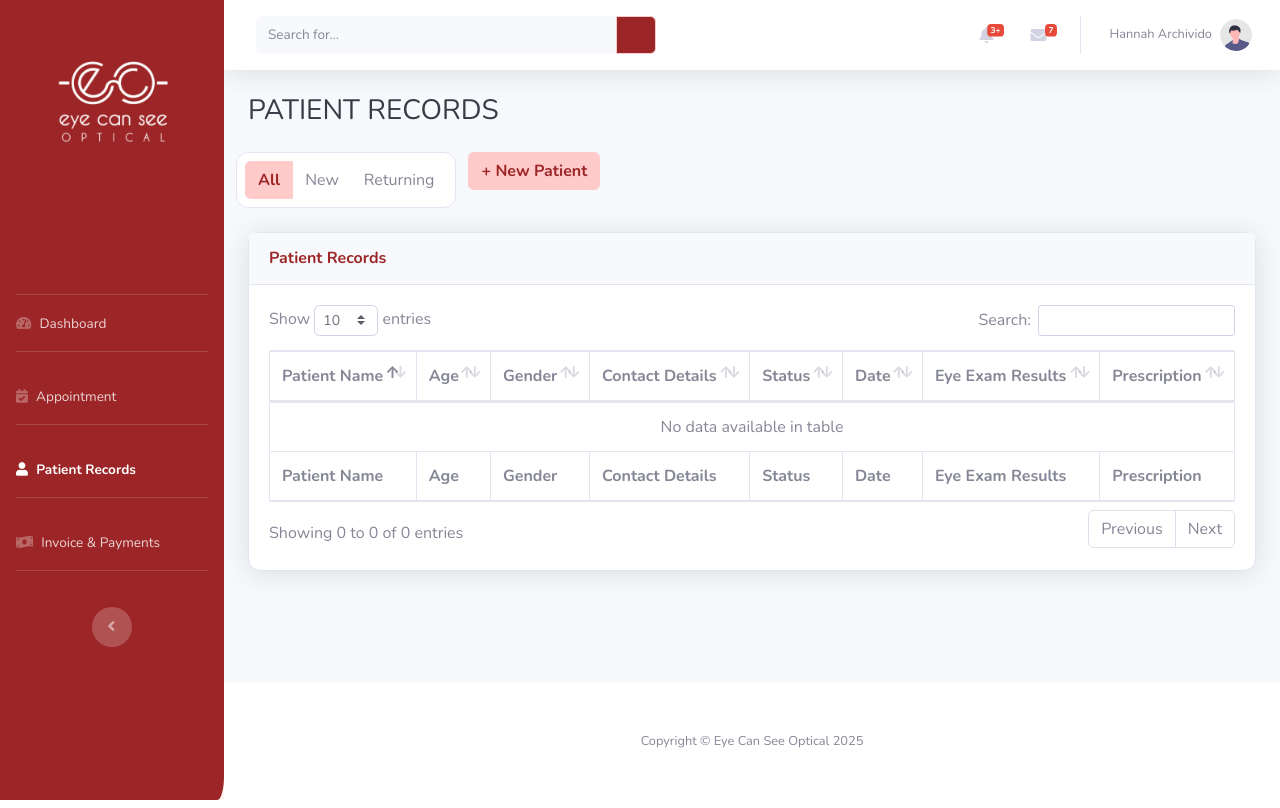
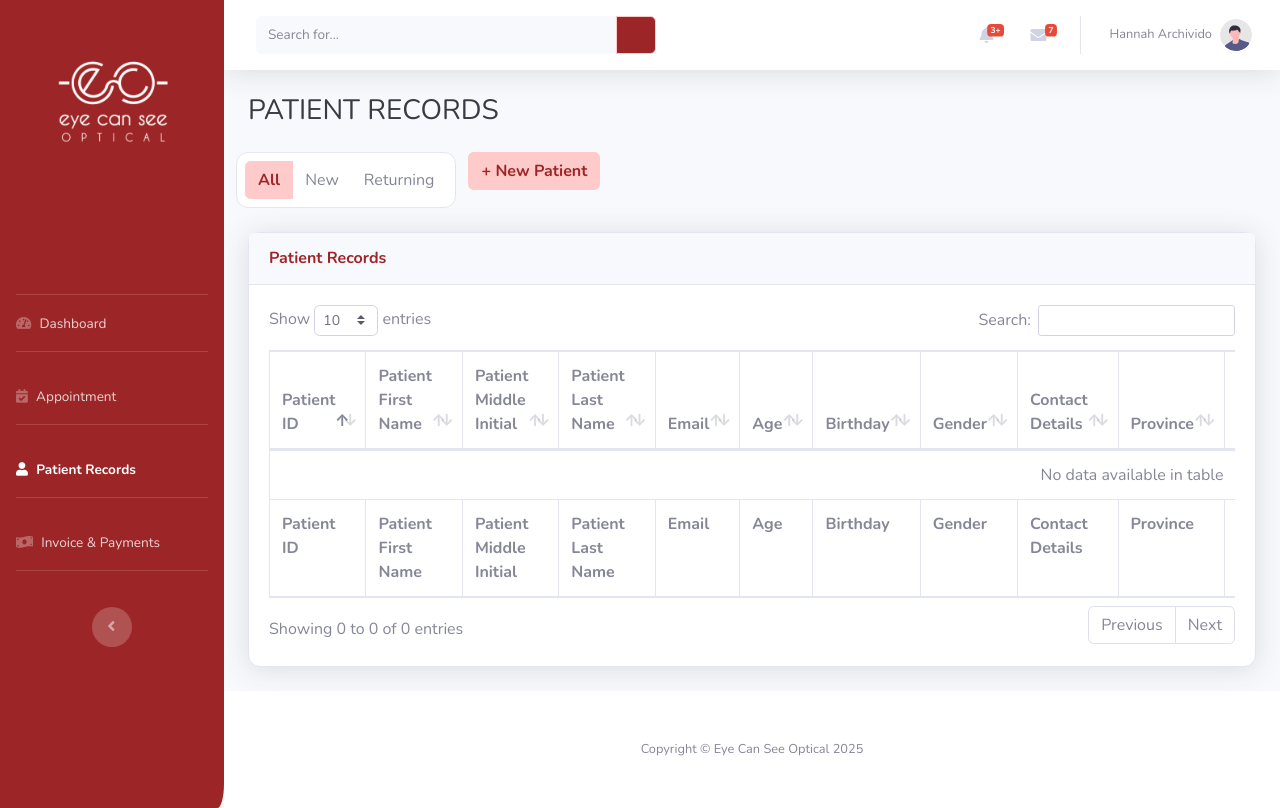
Before and after one commit to hannahmaearchivido/Eye-Can-See-Optical-Appointment-and-Management-System, a Flask app: page /patients in a window 1280 px wide. Run offline with Flask 3, Linux system fonts and the light colour scheme; data that the repository does not hold is empty; some libraries are stand-ins or nearby versions.

Commit message:
Update tables.html

```diff
--- a/templates/tables.html
+++ b/templates/tables.html
@@ -342,39 +342,66 @@
                                 <table class="table table-bordered" id="dataTable" width="100%" cellspacing="0">
                                     <thead>
                                         <tr>
-                                            <th>Patient Name</th>
+                                            <th>Patient ID</th>
+                                            <th>Patient First Name</th>
+                                            <th>Patient Middle Initial</th>
+                                            <th>Patient Last Name</th>
+                                            <th>Email</th>
                                             <th>Age</th>
+                                            <th>Birthday</th>
                                             <th>Gender</th>
                                             <th>Contact Details</th>
+                                            <th>Province</th>
+                                            <th>City/Municipality</th>
+                                            <th>Barangay</th>
+                                            <th>Street</th>
                                             <th>Status</th>
+                                            <th>Occupation</th>
                                             <th>Date</th>
-                                            <th>Eye Exam Results</th> <!-- New Column -->
-                                            <th>Prescription</th>      <!-- New Column -->
+                                            <th>Number of Visit</th>
                                         </tr>
                                     </thead>
                                     <tfoot>
                                         <tr>
-                                            <th>Patient Name</th>
+                                            <th>Patient ID</th>
+                                            <th>Patient First Name</th>
+                                            <th>Patient Middle Initial</th>
+                                            <th>Patient Last Name</th>
+                                            <th>Email</th>
                                             <th>Age</th>
+                                            <th>Birthday</th>
                                             <th>Gender</th>
                                             <th>Contact Details</th>
+                                            <th>Province</th>
+                                            <th>City/Municipality</th>
+                                            <th>Barangay</th>
+                                            <th>Street</th>
                                             <th>Status</th>
+                                            <th>Occupation</th>
                                             <th>Date</th>
-                                            <th>Eye Exam Results</th> <!-- New Column -->
-                                            <th>Prescription</th>      <!-- New Column -->
+                                            <th>Number of Visit</th>
                                         </tr>
                                     </tfoot>
                                     <tbody>
                                         {% for patient in patients %}
-                                        <tr onclick="location.href='patient details.html'">
-                                            <td>{{ patient['Patient_Name'] }}</td>
-                                            <td>{{ patient['Age'] }}</td>
-                                            <td>{{ patient['Gender'] }}</td>
-                                            <td>{{ patient['Contact_Details'] }}</td>
-                                            <td>{{ patient['Status'] }}</td>
-                                            <td>{{ patient['Date'] }}</td>
-                                            <td>{{ patient['Eye_Exam_Results'] }}</td>
-                                            <td>{{ patient['Prescription'] }}</td>
+                                        <tr onclick="window.location.href='/patient/{{ patient['patient_id'] }}';" style="cursor: pointer;">
+                                            <td>{{ patient.patient_id }}</td>
+                                            <td>{{ patient.patient_fname }}</td>
+                                            <td>{{ patient.patient_minitial }}</td>
+                                            <td>{{ patient.patient_lname }}</td>
+                                            <td>{{ patient.email }}</td>
+                                            <td>{{ patient.age }}</td>
+                                            <td>{{ patient.birthday }}</td>
+                                            <td>{{ patient.gender }}</td>
+                                            <td>{{ patient.contact_details }}</td>
+                                            <td>{{ patient.province }}</td>
+                                            <td>{{ patient.city }}</td>
+                                            <td>{{ patient.barangay }}</td>
+                                            <td>{{ patient.street }}</td>
+                                            <td>{{ patient.status }}</td>
+                                            <td>{{ patient.occupation }}</td>
+                                            <td>{{ patient.date }}</td>
+                                            <td>{{ patient.number_of_visit }}</td>
                                         </tr>
                                         {% endfor %}
                                     </tbody>
```
